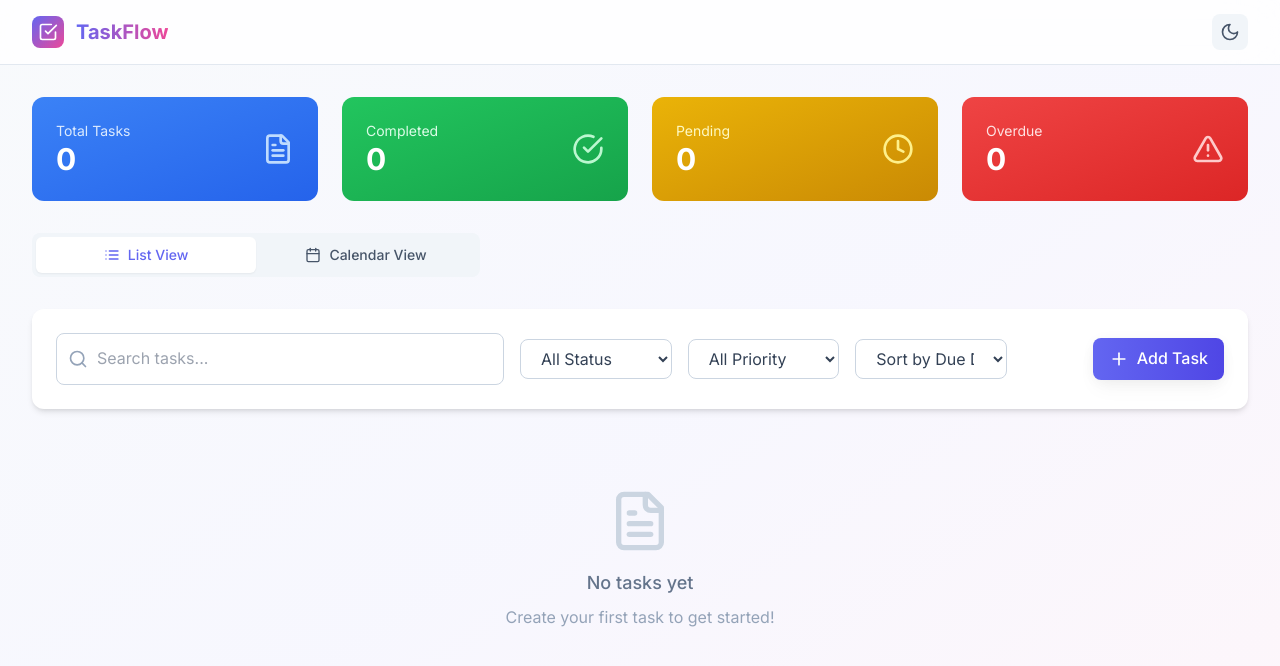
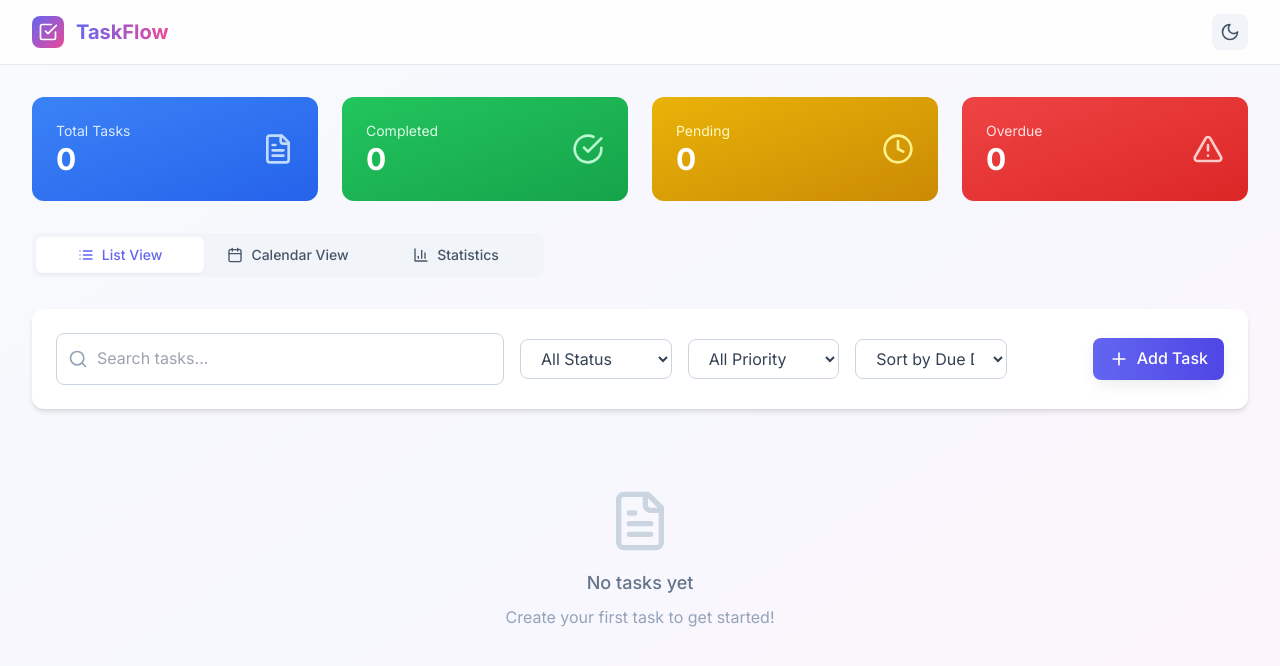
Before and after one commit to apper-canvas/taskflowinvent, a React (Vite) app: page / in a window 1280 px wide. Shown: the top 666 px of the page. Built offline with nearby package versions, Linux system fonts and the light colour scheme.

Commit message:
Add Statistics navigation button to view toggle section with consistent styling and routing

```diff
--- a/src/components/MainFeature.jsx
+++ b/src/components/MainFeature.jsx
@@ -248,7 +248,7 @@ const navigate = useNavigate()
 
 {/* View Toggle */}
       <div className="mb-6 lg:mb-8">
-        <div className="nav-tabs max-w-md mx-auto sm:mx-0">
+        <div className="nav-tabs max-w-lg mx-auto sm:mx-0">
           <button
             onClick={() => navigate('/')}
             className={`nav-tab ${location.pathname === '/' ? 'nav-tab-active' : 'nav-tab-inactive'}`}
@@ -256,12 +256,19 @@ const navigate = useNavigate()
             <ApperIcon name="List" className="w-4 h-4" />
             <span>List View</span>
           </button>
-<button
+          <button
             onClick={() => navigate('/calendar')}
             className={`nav-tab ${location.pathname === '/calendar' ? 'nav-tab-active' : 'nav-tab-inactive'}`}
           >
             <ApperIcon name="Calendar" className="w-4 h-4" />
             <span>Calendar View</span>
+          </button>
+          <button
+            onClick={() => navigate('/statistics')}
+            className={`nav-tab ${location.pathname === '/statistics' ? 'nav-tab-active' : 'nav-tab-inactive'}`}
+          >
+            <ApperIcon name="BarChart3" className="w-4 h-4" />
+            <span>Statistics</span>
           </button>
         </div>
       </div>
```
